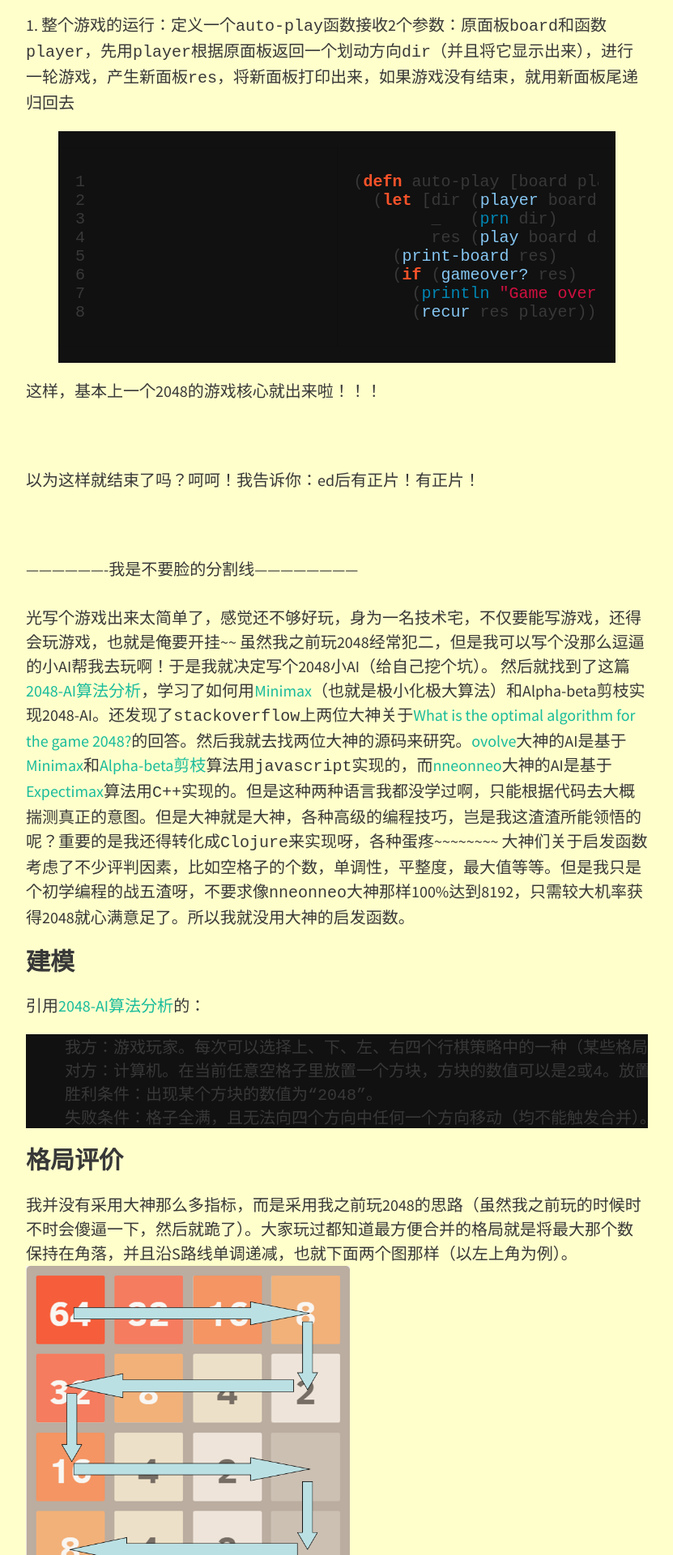
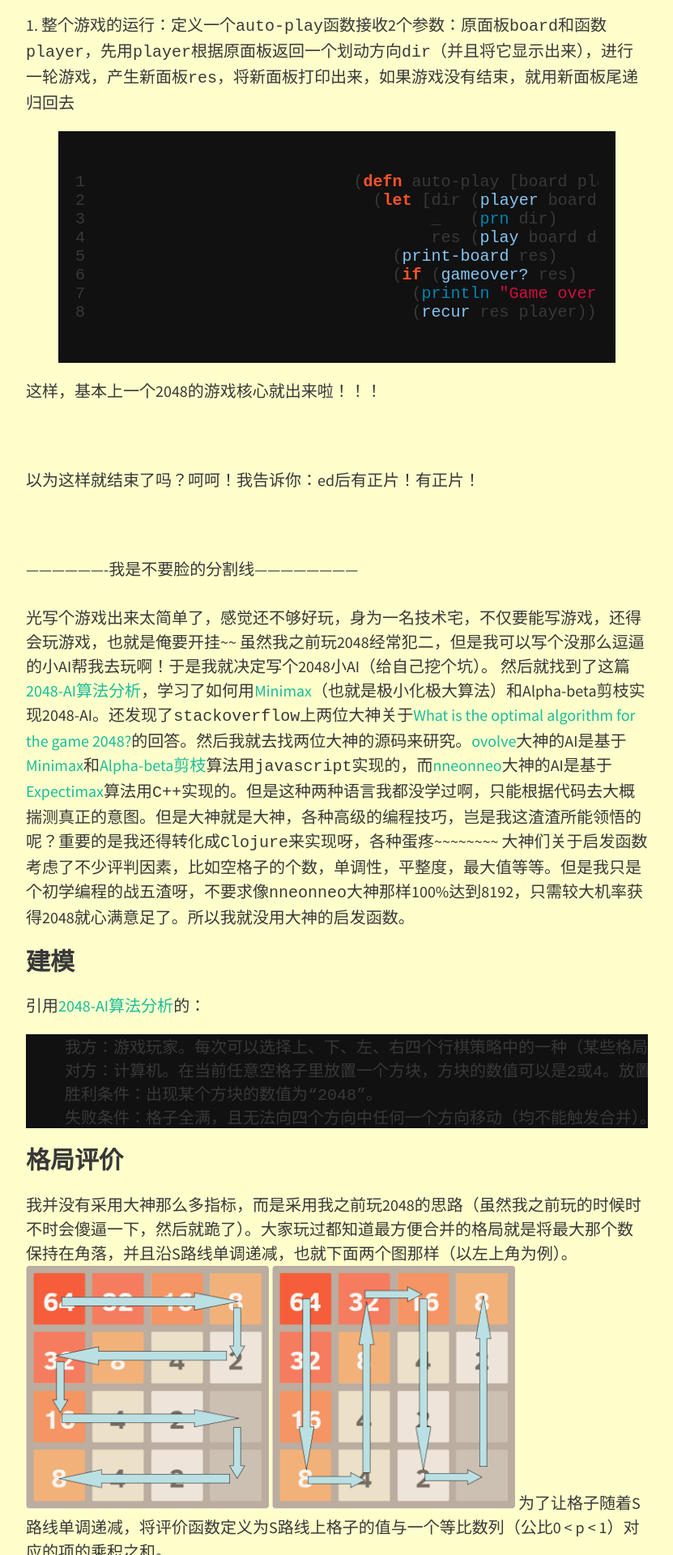
Before and after one commit to ChuitoChan/ChuitoChan.github.io, a Jekyll site: the page built from _posts/2015-08-10-2048-in-clojure.md, in a window 1280 px wide. Shown: the part 4480-6400 px from the top of the page at 81% size, without its empty margins (224-1055 px from the left). Built offline with Jekyll 4.4.1, drawn with Linux system fonts in a browser that asks for light colours; nearby versions of some CDN libraries.

Commit message:
Update 2015-08-10-2048-in-clojure.md

```diff
--- a/_posts/2015-08-10-2048-in-clojure.md
+++ b/_posts/2015-08-10-2048-in-clojure.md
@@ -171,8 +171,8 @@
 
 ### 格局评价
 我并没有采用大神那么多指标，而是采用我之前玩2048的思路（虽然我之前玩的时候时不时会傻逼一下，然后就跪了）。大家玩过都知道最方便合并的格局就是将最大那个数保持在角落，并且沿S路线单调递减，也就下面两个图那样（以左上角为例）。
-<img src="/img/2048_row.png" alt="横向S路线" title="横向S路线" width="400" />
-<img src="/img/2048_col.png" alt="纵向S路线" title="纵向S路线" width="400" />
+<img src="/img/2048_row.png" alt="横向S路线" title="横向S路线" width="300" />
+<img src="/img/2048_col.png" alt="纵向S路线" title="纵向S路线" width="300" />
 为了让格子随着S路线单调递减，将评价函数定义为S路线上格子的值与一个等比数列（公比0 < p < 1）对应的项的乘积之和。
 
 在计算机回合，由于计算机放置方块后，评价函数的值肯定是增加的，因此这个时候的评价会有所不同。想了想玩游戏时候的情况，最蛋疼应该是在那条单调递减路线中间被电脑强插了一个"2"，破坏了整体的单调性。所以我将计算机回合的操作统一定为在评价分数最高的那条路线上找到最靠前的空格子并且插入一个"2".这样做的结果就是省去了不少电脑回合对评价函数的计算。
@@ -276,6 +276,9 @@
 感动的泪流满面啊~~~~~~~~~
 
 为了验证下效果，跑了100遍，结果如下，93%的成功率还算不错(๑•̀ㅂ•́)و✧要是能跑出一个16384就好了
+<br>
+![实验结果](/img/2048_chart.png)
+<br>
 <img src="/img/2048_chart.png" alt="实验结果" title="实验结果" width="400" />
 
 ## Code
```
